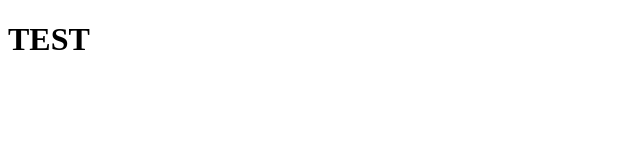
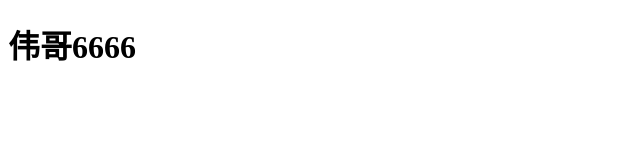
Before and after one commit to wangXingRunning/index.github.io, a plain HTML site: page index.html in a window 1280 px wide. Shown: the whole page, without its empty margins (0-640 px from the left). Drawn offline with Linux system fonts and the light colour scheme.

Commit message:
Update index.html

```diff
--- a/index.html
+++ b/index.html
@@ -6,6 +6,6 @@
     <title>Web Sit</title>
 </head>
 <body>
-    <h1>TEST</h1>
+    <h1>伟哥6666</h1>
 </body>
 </html>
```
